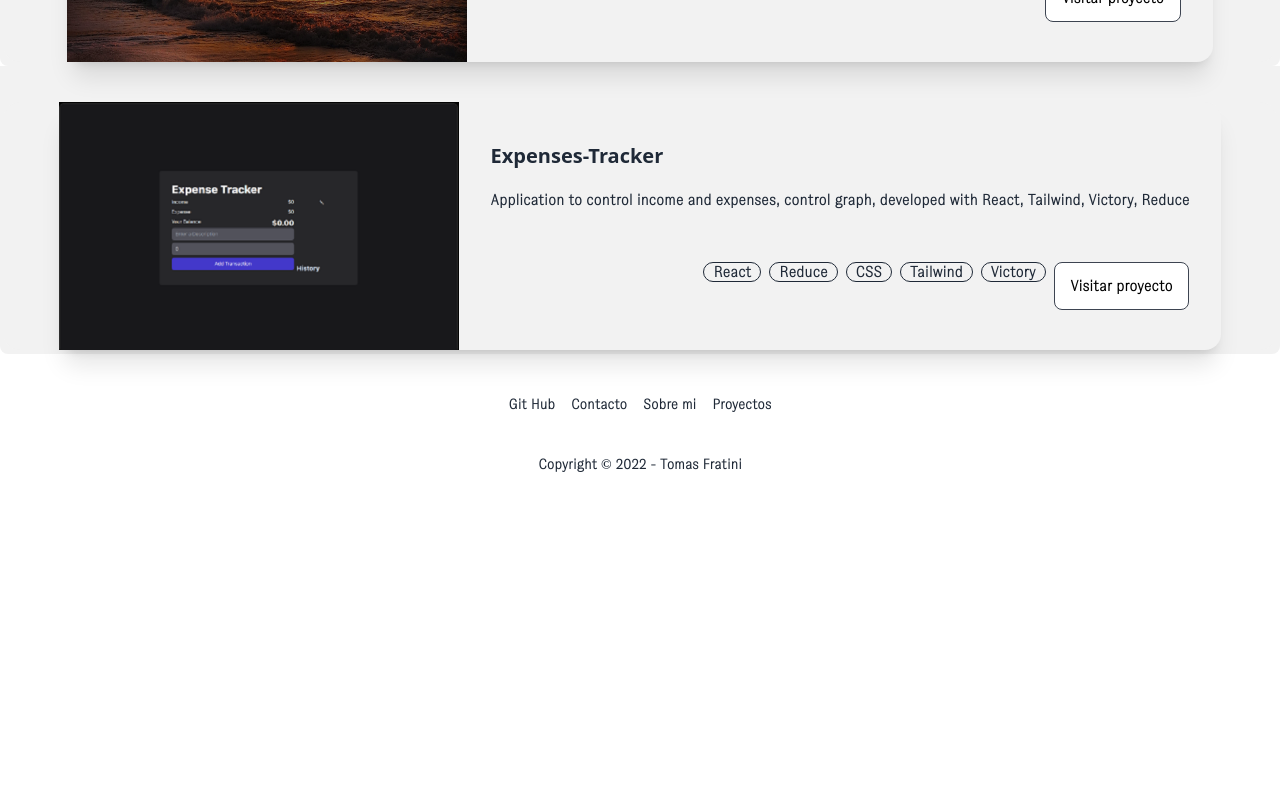
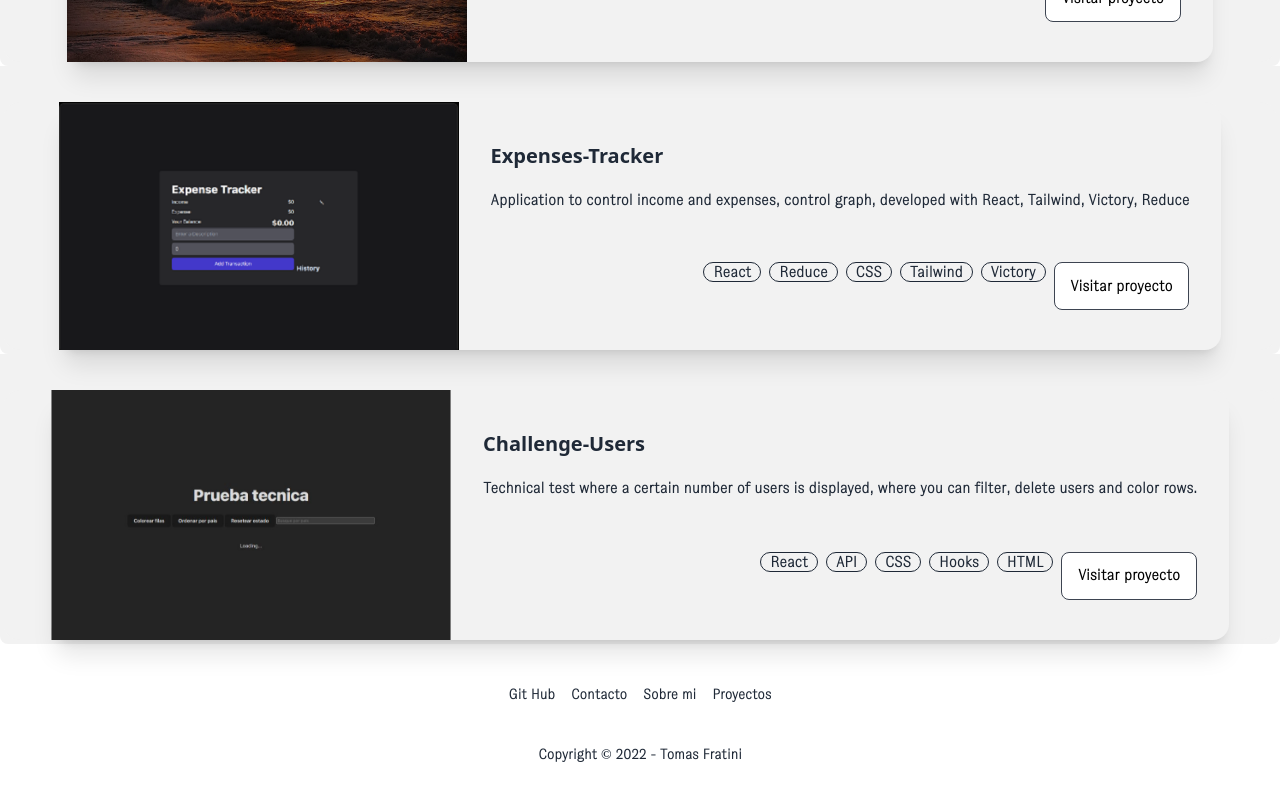
Before and after one commit to TomasFratini/Portfolio, a React (Create React App) app: page / in a window 1280 px wide. Shown: the part 1961-2761 px from the top of the page. Before the commit the page ends 2475 px from the top, so only its background shows below. Built offline with nearby package versions, Linux system fonts and the light colour scheme.

Commit message:
add new project

```diff
--- a/src/Data/ProyectList.js
+++ b/src/Data/ProyectList.js
@@ -3,6 +3,7 @@ import sendbox from "../img/sendbox.png"
 import cerati from "../img/cerati.png"
 import whiterain from "../img/whiterain.png"
 import expense from "../img/expense.png"
+import users from "../img/users.png"
 
 
 export const proyectList = [
@@ -62,5 +63,16 @@ export const proyectList = [
     skil3: "CSS",
     skil4: "Tailwind",
     skil5: "Victory"
+},
+{id:"8",
+    name:"Challenge-Users",
+    img: users,
+    description:"Technical test where a certain number of users is displayed, where you can filter, delete users and color rows.",
+    web:"https://prueba-tecnica-users.vercel.app/",
+    skil1: "React",
+    skil2: "API",
+    skil3: "CSS",
+    skil4: "Hooks",
+    skil5: "HTML",
 }
 ]
```
Also changed, not shown: src/img/users.png (added).
